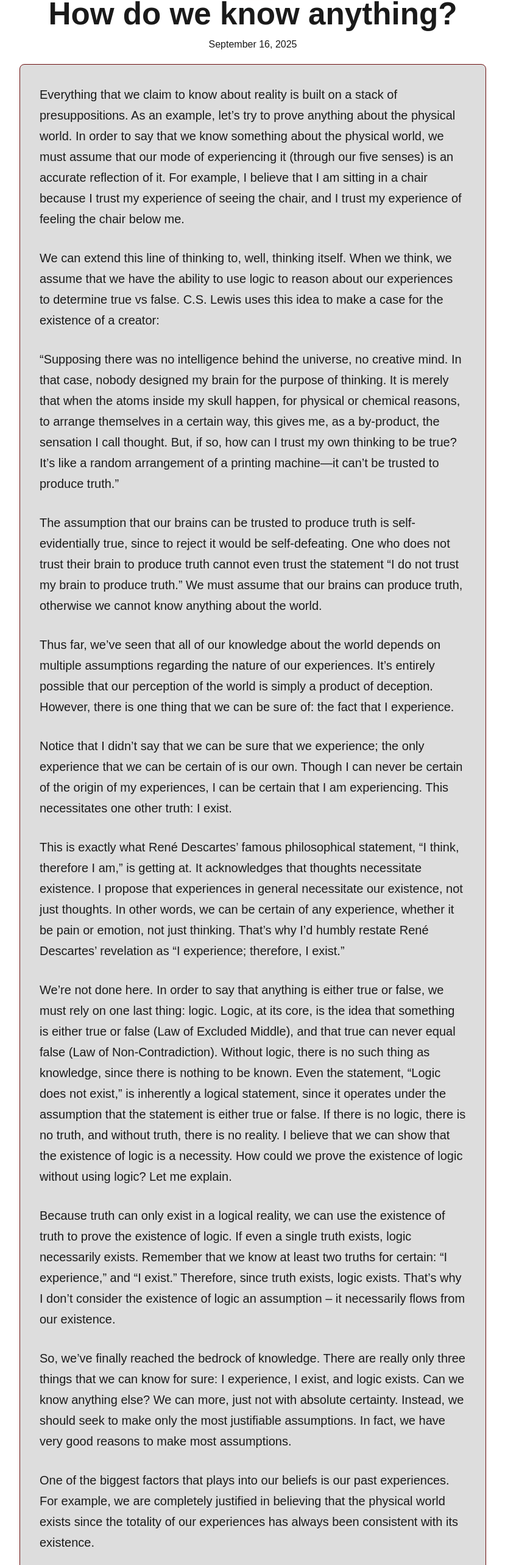
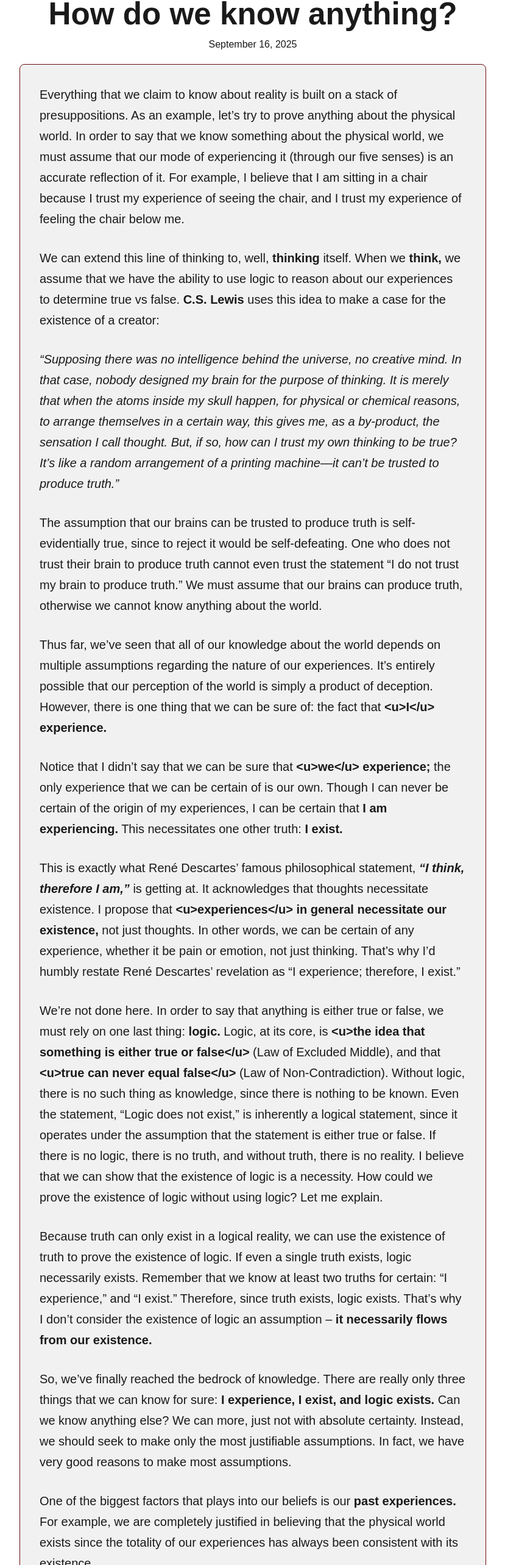
Before and after one commit to coatline/ask-christianity, a React (Vite) app: page /posts/how-do-we-know-anything in a window 1280 px wide. Shown: the part 208-2774 px from the top of the page at 61% size, without its empty margins (225-1054 px from the left). Built offline with nearby package versions, Linux system fonts and the light colour scheme.

Commit message:
Added bold styling

```diff
--- a/public/posts/how-do-we-know-anything.md
+++ b/public/posts/how-do-we-know-anything.md
@@ -1,27 +1,27 @@
 Everything that we claim to know about reality is built on a stack of presuppositions. As an example, let’s try to prove anything about the physical world. In order to say that we know something about the physical world, we must assume that our mode of experiencing it (through our five senses) is an accurate reflection of it. For example, I believe that I am sitting in a chair because I trust my experience of seeing the chair, and I trust my experience of feeling the chair below me.
 
-We can extend this line of thinking to, well, thinking itself. When we think, we assume that we have the ability to use logic to reason about our experiences to determine true vs false. C.S. Lewis uses this idea to make a case for the existence of a creator:
+We can extend this line of thinking to, well, **thinking** itself. When we **think,** we assume that we have the ability to use logic to reason about our experiences to determine true vs false. **C.S. Lewis** uses this idea to make a case for the existence of a creator:
 
-“Supposing there was no intelligence behind the universe, no creative mind. In that case, nobody designed my brain for the purpose of thinking. It is merely that when the atoms inside my skull happen, for physical or chemical reasons, to arrange themselves in a certain way, this gives me, as a by-product, the sensation I call thought. But, if so, how can I trust my own thinking to be true? It’s like a random arrangement of a printing machine—it can’t be trusted to produce truth.”
+*“Supposing there was no intelligence behind the universe, no creative mind. In that case, nobody designed my brain for the purpose of thinking. It is merely that when the atoms inside my skull happen, for physical or chemical reasons, to arrange themselves in a certain way, this gives me, as a by-product, the sensation I call thought. But, if so, how can I trust my own thinking to be true? It’s like a random arrangement of a printing machine—it can’t be trusted to produce truth.”*
 
 The assumption that our brains can be trusted to produce truth is self-evidentially true, since to reject it would be self-defeating. One who does not trust their brain to produce truth cannot even trust the statement “I do not trust my brain to produce truth.” We must assume that our brains can produce truth, otherwise we cannot know anything about the world.
 
-Thus far, we’ve seen that all of our knowledge about the world depends on multiple assumptions regarding the nature of our experiences. It’s entirely possible that our perception of the world is simply a product of deception. However, there is one thing that we can be sure of: the fact that I experience.
+Thus far, we’ve seen that all of our knowledge about the world depends on multiple assumptions regarding the nature of our experiences. It’s entirely possible that our perception of the world is simply a product of deception. However, there is one thing that we can be sure of: the fact that **<u>I</u> experience.**
 
-Notice that I didn’t say that we can be sure that we experience; the only experience that we can be certain of is our own. Though I can never be certain of the origin of my experiences, I can be certain that I am experiencing. This necessitates one other truth: I exist.
+Notice that I didn’t say that we can be sure that **<u>we</u> experience;** the only experience that we can be certain of is our own. Though I can never be certain of the origin of my experiences, I can be certain that **I am experiencing.** This necessitates one other truth: **I exist.**
 
-This is exactly what René Descartes’ famous philosophical statement, “I think, therefore I am,” is getting at. It acknowledges that thoughts necessitate existence. I propose that experiences in general necessitate our existence, not just thoughts. In other words, we can be certain of any experience, whether it be pain or emotion, not just thinking. That’s why I’d humbly restate René Descartes’ revelation as “I experience; therefore, I exist.”
+This is exactly what René Descartes’ famous philosophical statement, ***“I think, therefore I am,”*** is getting at. It acknowledges that thoughts necessitate existence. I propose that **<u>experiences</u> in general necessitate our existence,** not just thoughts. In other words, we can be certain of any experience, whether it be pain or emotion, not just thinking. That’s why I’d humbly restate René Descartes’ revelation as “I experience; therefore, I exist.”
 
-We’re not done here. In order to say that anything is either true or false, we must rely on one last thing: logic. Logic, at its core, is the idea that something is either true or false (Law of Excluded Middle), and that true can never equal false (Law of Non-Contradiction). Without logic, there is no such thing as knowledge, since there is nothing to be known. Even the statement, “Logic does not exist,” is inherently a logical statement, since it operates under the assumption that the statement is either true or false. If there is no logic, there is no truth, and without truth, there is no reality. I believe that we can show that the existence of logic is a necessity. How could we prove the existence of logic without using logic? Let me explain.
+We’re not done here. In order to say that anything is either true or false, we must rely on one last thing: **logic.** Logic, at its core, is **<u>the idea that something is either true or false</u>** (Law of Excluded Middle), and that **<u>true can never equal false</u>** (Law of Non-Contradiction). Without logic, there is no such thing as knowledge, since there is nothing to be known. Even the statement, “Logic does not exist,” is inherently a logical statement, since it operates under the assumption that the statement is either true or false. If there is no logic, there is no truth, and without truth, there is no reality. I believe that we can show that the existence of logic is a necessity. How could we prove the existence of logic without using logic? Let me explain.
 
-Because truth can only exist in a logical reality, we can use the existence of truth to prove the existence of logic. If even a single truth exists, logic necessarily exists. Remember that we know at least two truths for certain: “I experience,” and “I exist.” Therefore, since truth exists, logic exists. That’s why I don’t consider the existence of logic an assumption – it necessarily flows from our existence.
+Because truth can only exist in a logical reality, we can use the existence of truth to prove the existence of logic. If even a single truth exists, logic necessarily exists. Remember that we know at least two truths for certain: “I experience,” and “I exist.” Therefore, since truth exists, logic exists. That’s why I don’t consider the existence of logic an assumption – **it necessarily flows from our existence.**
 
-So, we’ve finally reached the bedrock of knowledge. There are really only three things that we can know for sure: I experience, I exist, and logic exists. Can we know anything else? We can more, just not with absolute certainty. Instead, we should seek to make only the most justifiable assumptions. In fact, we have very good reasons to make most assumptions.
+So, we’ve finally reached the bedrock of knowledge. There are really only three things that we can know for sure: **I experience, I exist, and logic exists.** Can we know anything else? We can more, just not with absolute certainty. Instead, we should seek to make only the most justifiable assumptions. In fact, we have very good reasons to make most assumptions.
 
-One of the biggest factors that plays into our beliefs is our past experiences. For example, we are completely justified in believing that the physical world exists since the totality of our experiences has always been consistent with its existence.
+One of the biggest factors that plays into our beliefs is our **past experiences.** For example, we are completely justified in believing that the physical world exists since the totality of our experiences has always been consistent with its existence.
 
-Another factor that plays into our beliefs is reason. Reason is the process of interpreting evidence and ensuring our beliefs remain coherent with one another. For example, if I see rain, I conclude that there are clouds. This is reasonable because it fits with my other belief that rain comes from clouds.
+Another factor that plays into our beliefs is **reason.** Reason is the process of interpreting evidence and ensuring our beliefs remain coherent with one another. For example, if I see rain, I conclude that there are clouds. This is reasonable because it fits with my other belief that rain comes from clouds.
 
-There are many factors that shape our beliefs, but one of the most influential is our feelings. Feelings don’t provide truth directly, but they shape how we interpret evidence and experiences. They affect both the strength with which we cling to certain beliefs and how open we are to new beliefs. For example, a fear of heights can make me cling to the belief that “airplanes are dangerous,” and resist the belief that “airplanes are safe.” Even an abundance of evidence can be overridden by feelings, no matter how unreasonable. Our feelings can get in the way of trusting in evidence.
+There are many factors that shape our beliefs, but one of the most influential is our **feelings.** Feelings don’t provide truth directly, but they shape how we interpret evidence and experiences. They affect both the strength with which we cling to certain beliefs and how open we are to new beliefs. For example, a fear of heights can make me cling to the belief that “airplanes are dangerous,” and resist the belief that “airplanes are safe.” Even an abundance of evidence can be overridden by feelings, no matter how unreasonable. Our feelings can get in the way of **trusting** in evidence.
 
 In conclusion, there are certain truths that lie at the foundation for all our beliefs: “I experience,” “I exist,” and “Logic exists.” Each subsequent belief must be evaluated based on reason and past experience. We must be aware of how our feelings affect our held beliefs and strive to hold the most justified beliefs. Our beliefs matter, because everything we do flows from them.
--- a/src/PostPage.css
+++ b/src/PostPage.css
@@ -15,6 +15,7 @@
   background-color: var(--bg2);
   border: 1px solid var(--accent2);
   border-radius: 8px;
+  animation: slide-up 0.8s ease-out forwards;
 
   max-width: 700px;
   margin: 0 auto;
--- a/src/themes.ts
+++ b/src/themes.ts
@@ -9,7 +9,7 @@ export interface ThemeColors {
 export const themes: Record<string, ThemeColors> = {
   light: {
     '--bg': '#ffffff',
-    '--bg2': '#dddddd',
+    '--bg2': '#f1f1f1',
     '--text': '#1a1a1a',
     '--accent': '#ff0000',
     '--accent2': '#6c0e0e'
```
Also changed, not shown: public/posts/drafts/free-will.md (+9 -9 lines), public/posts/mission-statement.md (+3 -3 lines).
